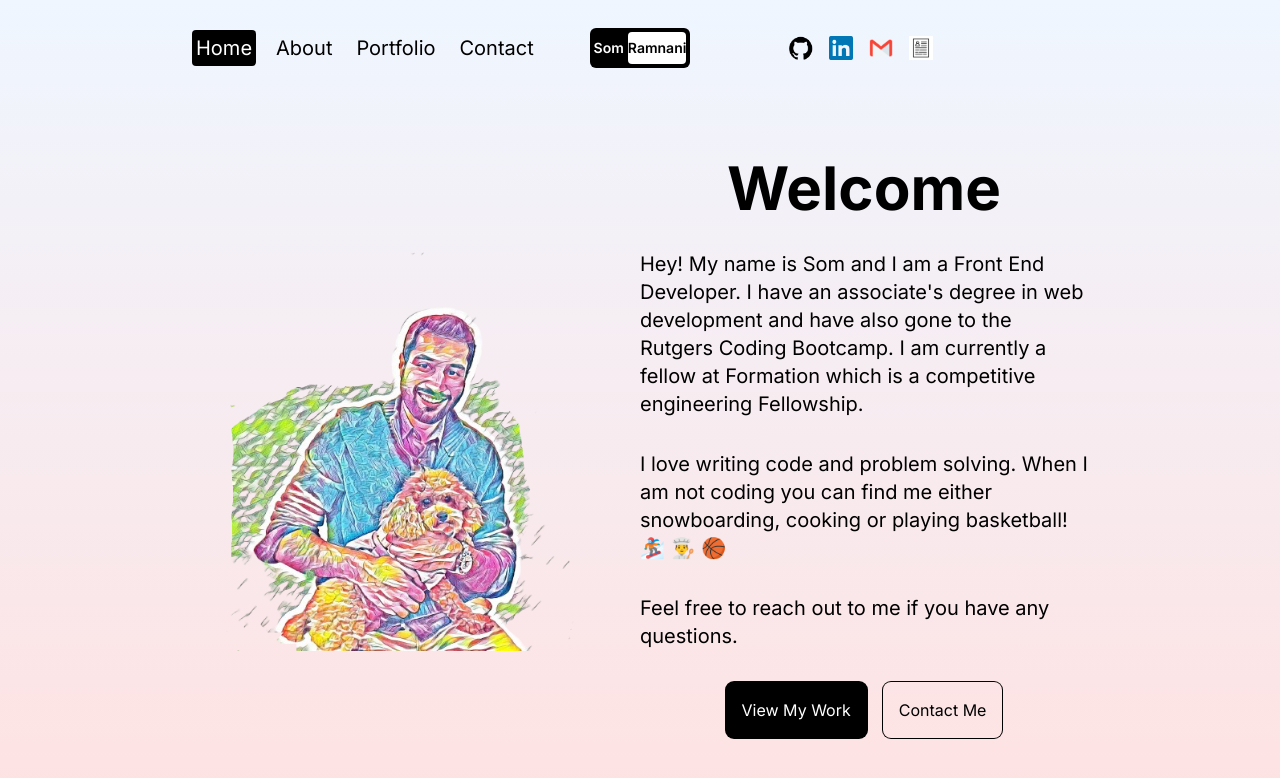
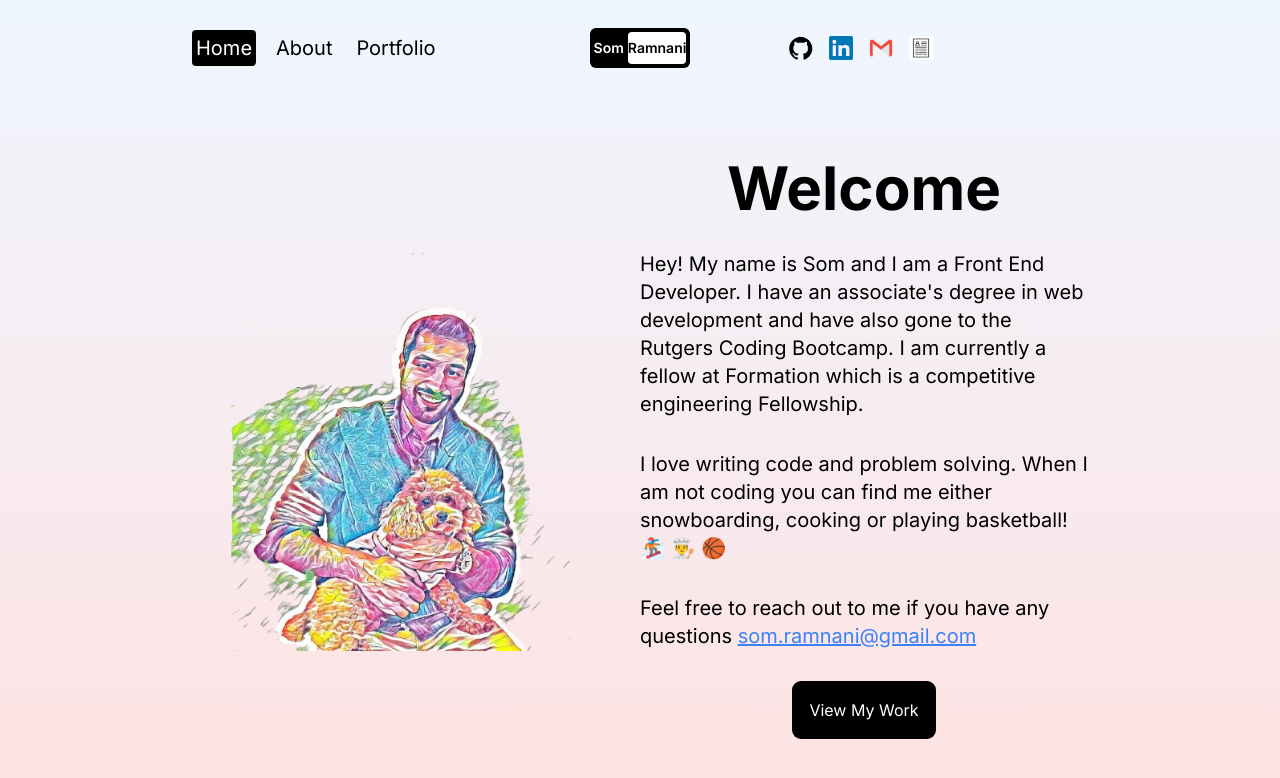
Before and after one commit to somramnani/next-portfolio, a Next.js app: page / in a window 1280 px wide. Shown: the top 778 px of the page. Built offline with nearby package versions, Linux system fonts and the light colour scheme.

Commit message:
Remove contact page

```diff
--- a/src/app/page.jsx
+++ b/src/app/page.jsx
@@ -42,7 +42,13 @@ const Homepage = () => {
 
           <p className="md:text-xl">
             {" "}
-            Feel free to reach out to me if you have any questions.
+            Feel free to reach out to me if you have any questions{" "}
+            <a
+              href="mailto:som.ramnani@gmail.com"
+              className="text-blue-500 underline"
+            >
+              som.ramnani@gmail.com
+            </a>
           </p>
           <div className="flex gap-4">
             <Link
@@ -51,9 +57,9 @@ const Homepage = () => {
             >
               View My Work
             </Link>
-            <Link href="/contact" className="p-4 rounded-lg ring-1 ring-black">
+            {/* <Link href="/contact" className="p-4 rounded-lg ring-1 ring-black">
               Contact Me{" "}
-            </Link>
+            </Link> */}
           </div>
         </div>
       </div>
--- a/src/components/navbar.jsx
+++ b/src/components/navbar.jsx
@@ -9,7 +9,7 @@ const links = [
   { url: "/", title: "Home" },
   { url: "/about", title: "About" },
   { url: "/portfolio", title: "Portfolio" },
-  { url: "/contact", title: "Contact" },
+  // { url: "/contact", title: "Contact" },
 ];
 
 const Navbar = () => {
```
